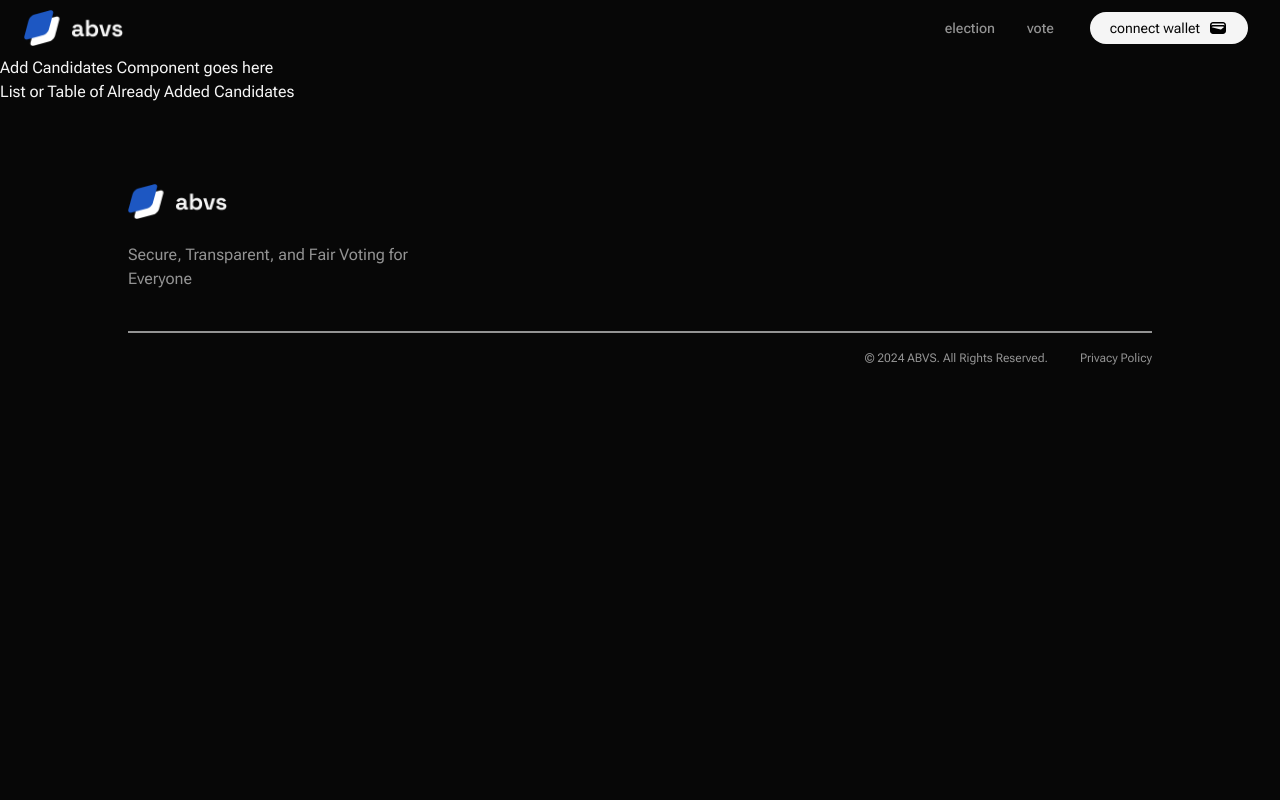
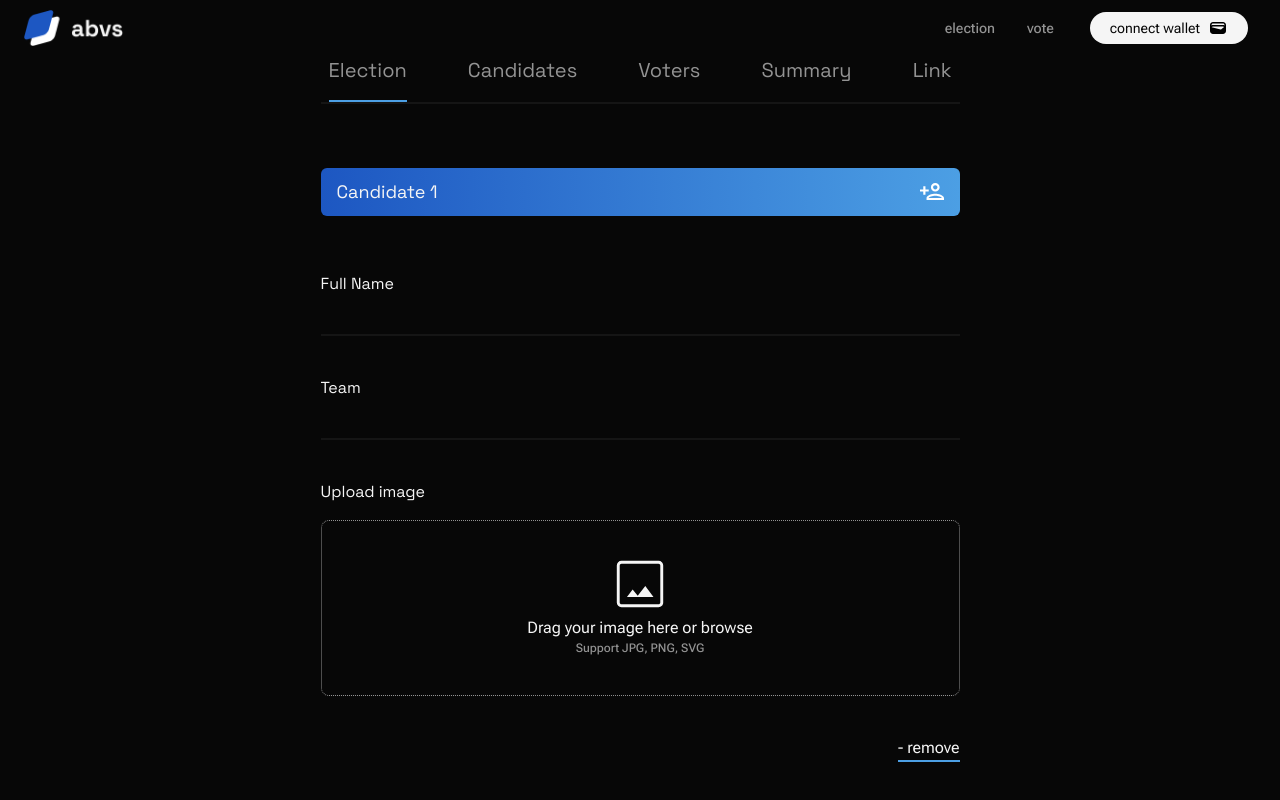
Before and after one commit to mowblox/auditable-blockchain-voting-system, a Next.js app in the folder frontend/: page /elections/1/candidates in a window 1280 px wide. Shown: the top 800 px of the page. Built offline with nearby package versions, Linux system fonts and the light colour scheme.

Commit message:
1. related component tabs created 2. accordion/ panel created 3. added some icons "add-candidate-icon.svg" and "add-candidate-image-icon.svg" 4. dynamic form rendering and form data management

```diff
--- a/frontend/src/app/elections/[id]/candidates/components/AddCandidate.tsx
+++ b/frontend/src/app/elections/[id]/candidates/components/AddCandidate.tsx
@@ -1,7 +1,224 @@
+"use client";
 
+import Image from "next/image";
+import { useCallback, useState } from "react";
 
 export default function AddCandidate() {
+  const [selectedTab, setSelectedTab] = useState(0);
+  const [openFormPanelIndex, setOpenFormPanelIndex] = useState<number | null>(
+    0
+  );
+  const [formData, setFormData] = useState<{ [key: number]: any }>({}); // To store form data
+
+  const [forms, setForms] = useState<number[]>([1, 2, 3, 4]);
+  const tabs = ["Election", "Candidates", "Voters", "Summary", "Link"];
+
+  const addForm = useCallback(() => {
+    setForms((prevForms) => [...prevForms, prevForms.length + 1]); // Add new form index
+  }, []);
+
+  // Remove the form at the specified index
+  const removeForm = (index: number) => {
+    setForms((prevForms) => prevForms.filter((_, i) => i !== index));
+    setFormData((prevFormData) => {
+      const newFormData = { ...prevFormData };
+      delete newFormData[index];
+      return newFormData;
+    });
+  };
+
+  // Handle input change event
+  const handleInputChange = (
+    event: React.ChangeEvent<HTMLInputElement>,
+    index: number
+  ) => {
+    const { name, value } = event.target;
+    setFormData((prevFormData) => ({
+      ...prevFormData,
+      [index]: {
+        ...prevFormData[index],
+        [name]: value,
+      },
+    }));
+  };
+
+  // Handle file/image change event
+  const handleFileChange = (
+    event: React.ChangeEvent<HTMLInputElement>,
+    index: number
+  ) => {
+    const { name, files } = event.target;
+    setFormData((prevFormData) => ({
+      ...prevFormData,
+      [index]: {
+        ...prevFormData[index],
+        [name]: files?.[0] || null,
+      },
+    }));
+  };
+
+  // Handle form submission
+  const handleSubmit = async (e: React.FormEvent) => {
+    e.preventDefault();
+    const allFormData = forms.map((_, index) => formData[index] || {});
+    console.log(allFormData);
+  };
+
+  // FormComponent definition
+  const FormComponent = ({ index }: { index: number }) => {
+    const isOpen = openFormPanelIndex === index;
+
+    const togglePanel = () => {
+      setOpenFormPanelIndex(isOpen ? null : index);
+    };
+
+    return (
+      <div
+        className={`w-full flex flex-col gap-4 ${
+          isOpen ? "bg-dark-alt rounded-[10px]" : "gradient-bg rounded-lg"
+        }`}
+      >
+        <div
+          onClick={togglePanel}
+          className="w-full h-12 flex items-center justify-between px-4 rounded-md bg-gradient-to-r from-primary to-secondary cursor-pointer"
+        >
+          <span className="text-white text-lg font-space-grotesk">
+            Candidate {index + 1}
+          </span>
+          <Image
+            src="/images/add-candidate-icon.svg"
+            width={24}
+            height={24}
+            alt="Add Candidate"
+          />
+        </div>
+        <form
+          className={`grid transition-all duration-[0.4s] ${
+            isOpen ? "grid-rows-[1fr] pt-10 pb-20" : "grid-rows-[0fr]"
+          }`}
+        >
+          <div className="overflow-hidden flex flex-col gap-10">
+            <div className="flex flex-col">
+              <label
+                htmlFor={`fullname-${index}`}
+                className="text-base font-space-grotesk"
+              >
+                Full Name
+              </label>
+              <input
+                type="text"
+                id={`fullname-${index}`}
+                name="fullname"
+                value={formData[index]?.fullname || ""}
+                onChange={(e) => handleInputChange(e, index)}
+                className="w-full h-10 border-b-2 border-opacity-10 border-b-subtle-text bg-dark focus:outline-none"
+                required
+              />
+            </div>
+            <div className="flex flex-col">
+              <label
+                htmlFor={`team-${index}`}
+                className="text-base font-space-grotesk"
+              >
+                Team
+              </label>
+              <input
+                type="text"
+                id={`team-${index}`}
+                name="team"
+                value={formData[index]?.team || ""}
+                onChange={(e) => handleInputChange(e, index)}
+                className="w-full h-10 border-b-2 border-opacity-10 border-b-subtle-text bg-dark focus:outline-none"
+                required
+              />
+            </div>
+            <div className="flex flex-col gap-4">
+              <label
+                htmlFor={`upload-image-${index}`}
+                className="text-base font-space-grotesk"
+              >
+                Upload image
+              </label>
+              <div className="w-full h-44 flex justify-center items-center relative border border-subtle-text border-dotted rounded-lg p-6 cursor-pointer">
+                <input
+                  type="file"
+                  id={`upload-image-${index}`}
+                  name="image"
+                  onChange={(e) => handleFileChange(e, index)}
+                  className="absolute inset-0 w-full h-full opacity-0 z-50"
+                />
+                <div className="text-center">
+                  <Image
+                    className="mx-auto h-12 w-12"
+                    src="/images/add-candidate-image-icon.svg"
+                    alt="Upload Image"
+                    width={48}
+                    height={48}
+                  />
+                  <h3 className="mt-2 text-sm font-medium text-gray-900">
+                    <label className="relative cursor-pointer">
+                      <div className="flex flex-col">
+                        <span className="text-base font-roboto-flex font-normal">
+                          Drag your image here or browse
+                        </span>
+                        <span className="text-subtle-text text-xs ">
+                          Support JPG, PNG, SVG
+                        </span>
+                      </div>
+                    </label>
+                  </h3>
+                </div>
+              </div>
+            </div>
+            <button
+              type="button"
+              onClick={() => removeForm(index)}
+              className="flex self-end border-b-2 border-b-secondary focus:outline-none"
+            >
+              - remove
+            </button>
+          </div>
+        </form>
+      </div>
+    );
+  };
+
   return (
-    <div>Add Candidates Component goes here</div>
+    <div className="w-full flex items-center justify-center">
+      <main className="w-[639px] h-full flex flex-col gap-16">
+        <div className="flex justify-between w-full px-2 border-b-2 border-b-subtle-text border-opacity-10">
+          {tabs.map((tab, k) => (
+            <span
+              key={k}
+              onClick={() => setSelectedTab(k)}
+              className={`pb-4 text-subtle-text text-xl font-space-grotesk cursor-pointer ${
+                k === selectedTab
+                  ? "border-b-2 border-secondary text-secondary"
+                  : ""
+              }`}
+            >
+              {tab}
+            </span>
+          ))}
+        </div>
+        <div className="w-full flex flex-col gap-4">
+          <div>{forms.map((_, k) => FormComponent({ index: k }))}</div>
+          <button
+            type="button"
+            onClick={addForm}
+            className="self-end border-b-4 border-b-secondary focus:outline-none"
+          >
+            Add more
+          </button>
+        </div>
+        <button
+          type="button"
+          onClick={handleSubmit}
+          className="w-48 py-4 self-end border border-subtle-text rounded-full"
+        >
+          Save
+        </button>
+      </main>
+    </div>
   );
 }
```
Also changed, not shown: frontend/package.json (+5 -5 lines), frontend/public/images/add-candidate-icon.svg (added), frontend/public/images/add-candidate-image-icon.svg (added).
